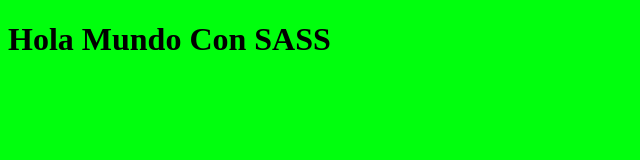
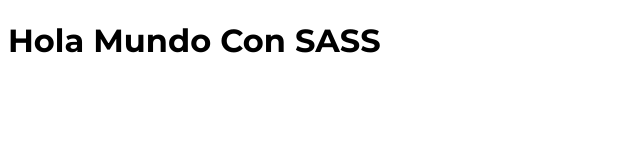
Before and after one commit to juancholopodous/Web-Festival-de-Musica, a website: page index.html in a window 1280 px wide. Shown: the whole page, without its empty margins (0-640 px from the left). Drawn offline with Linux system fonts and the light colour scheme.

Commit message:
agregando fuente principal con Google Fonts y definición de variable con gulp en app.scss

```diff
--- a/index.html
+++ b/index.html
@@ -4,6 +4,9 @@
     <meta charset="UTF-8">
     <meta name="viewport" content="width=device-width, initial-scale=1.0">
     <title>Festival De Música</title>
+    <link rel="preconnect" href="https://fonts.googleapis.com">
+    <link rel="preconnect" href="https://fonts.gstatic.com" crossorigin>
+    <link href="https://fonts.googleapis.com/css2?family=Montserrat:ital,wght@0,100..900;1,100..900&family=PT+Sans:wght@400;700&family=Staatliches&display=swap" rel="stylesheet">
     <link rel="stylesheet" href="build/css/app.css">
 </head>
 <body>
--- a/src/scss/app.scss
+++ b/src/scss/app.scss
@@ -1,3 +1,11 @@
-body {
-    background-color: rgb(0, 255, 13);
+$fuente_principal : "Montserrat", sans-serif; //variable para feunte
+
+body { // Habilitación de fuentes variables con Google Fonts
+    font-family: $fuente_principal;
+    font-optical-sizing: auto;
+    font-style: normal;
 }
+
+h1 { font-family: $fuente_principal; }
+p { font-family: $fuente_principal; }
+a { font-family: $fuente_principal; }
```
Also changed, not shown: build/css/app.css.
